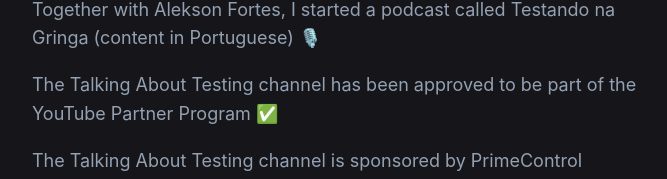
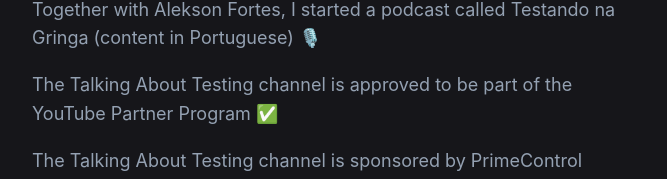
Before and after one commit to wlsf82/walmyr-nextjs, a Next.js app: page / in a window 1280 px wide. Shown: the part 2983-3162 px from the top of the page, without its empty margins (302-969 px from the left). Built offline with nearby package versions, Linux system fonts and the light colour scheme.

Commit message:
Improve timeline item grammar

```diff
--- a/components/timeline.js
+++ b/components/timeline.js
@@ -97,7 +97,7 @@
     events: [
       'Got to 10k enrollments on my Udemy courses ✨',
       'Together with Alekson Fortes, I started a podcast called Testando na Gringa (content in Portuguese) 🎙️',
-      'The Talking About Testing channel has been approved to be part of the YouTube Partner Program ✅',
+      'The Talking About Testing channel is approved to be part of the YouTube Partner Program ✅',
       'The Talking About Testing channel is sponsored by PrimeControl',
       'Moved from Amsterdam to Barcelona, Spain 🇪🇸',
       'Joined Typeform as a Senior Quality Assistance Software Engineer',
```
